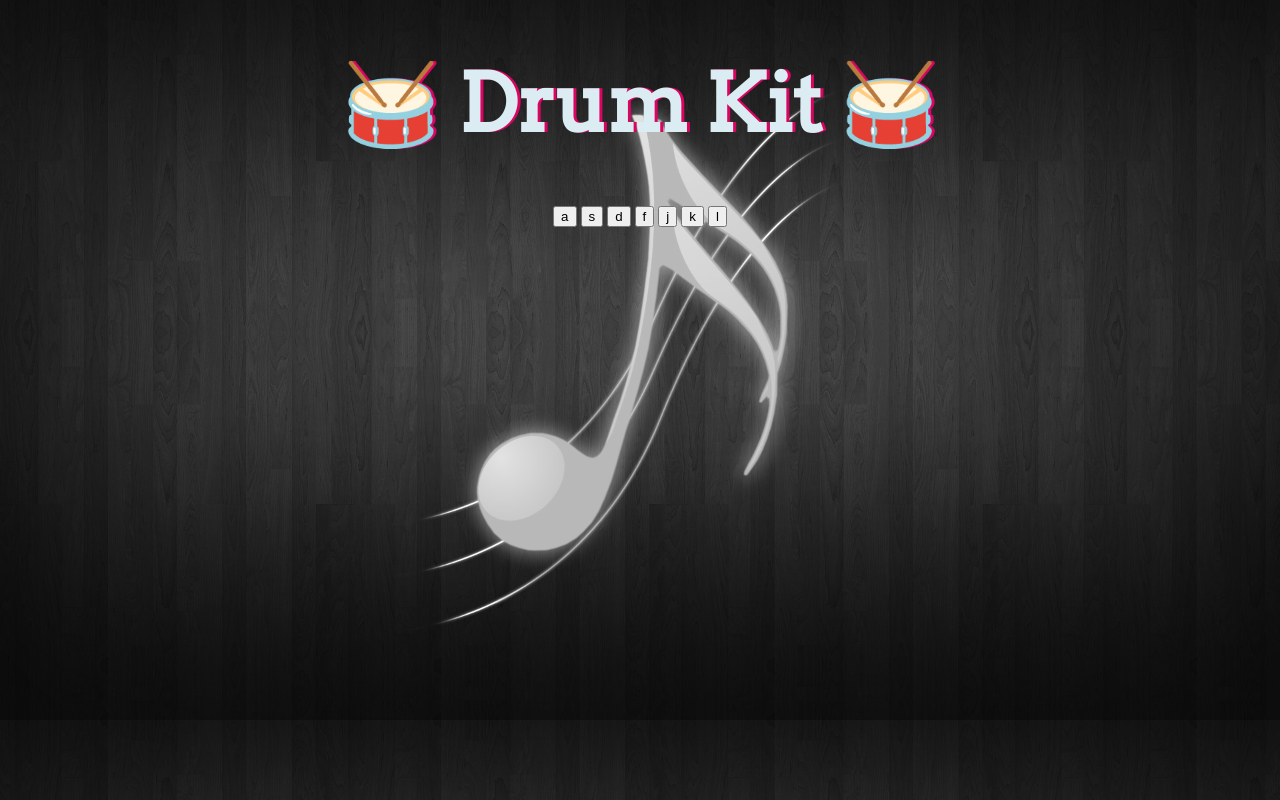
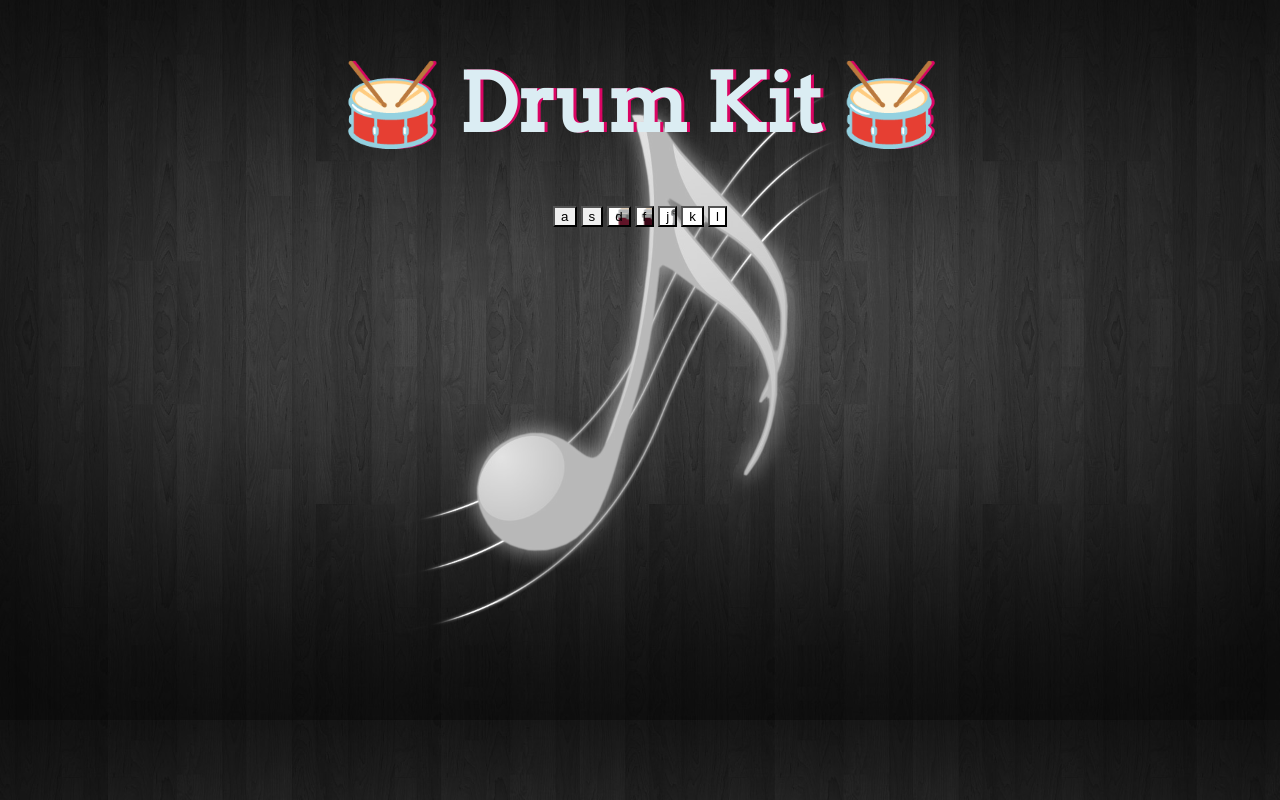
Before and after one commit to ShaileshKumar007/Drum-Kit, a plain HTML site: page index.html in a window 1280 px wide. Drawn offline with Linux system fonts and the light colour scheme.

Commit message:
changes the css of buttons

```diff
--- a/styles.css
+++ b/styles.css
@@ -11,3 +11,31 @@ h1 {
   text-shadow: 3px 0 #DA0463;
 
 }
+
+.a {
+  background-image: url("images/tom1.png");
+ }
+
+ .s {
+  background-image: url("images/tom2.png");
+ }
+
+ .d {
+   background-image: url("images/tom3.png");
+ }
+
+ .f {
+   background-image: url("images/tom4.png");
+ }
+
+ .j {
+   background-image: url("images/snare.png");
+ }
+
+ .k {
+   background-image: url("images/crash.png");
+ }
+
+ .l {
+   background-image: url("images/kick.png");
+ }
```
